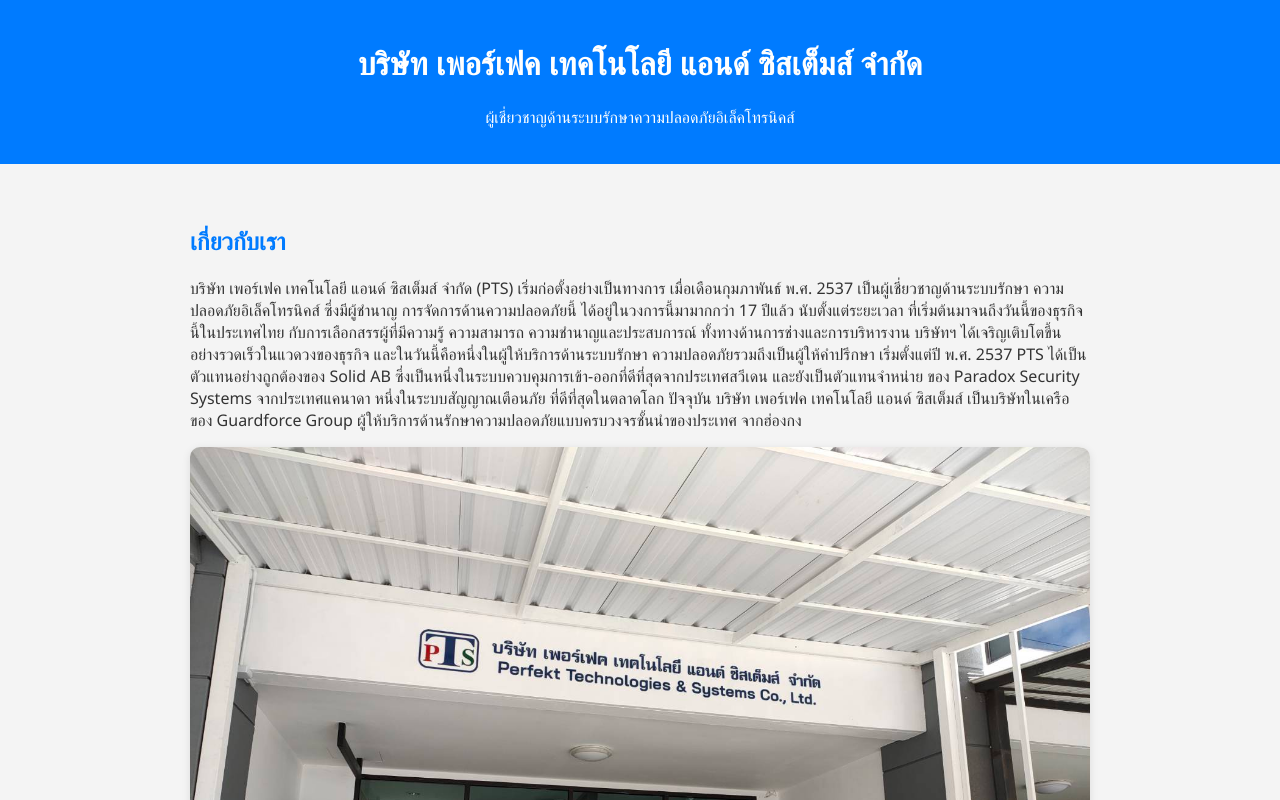
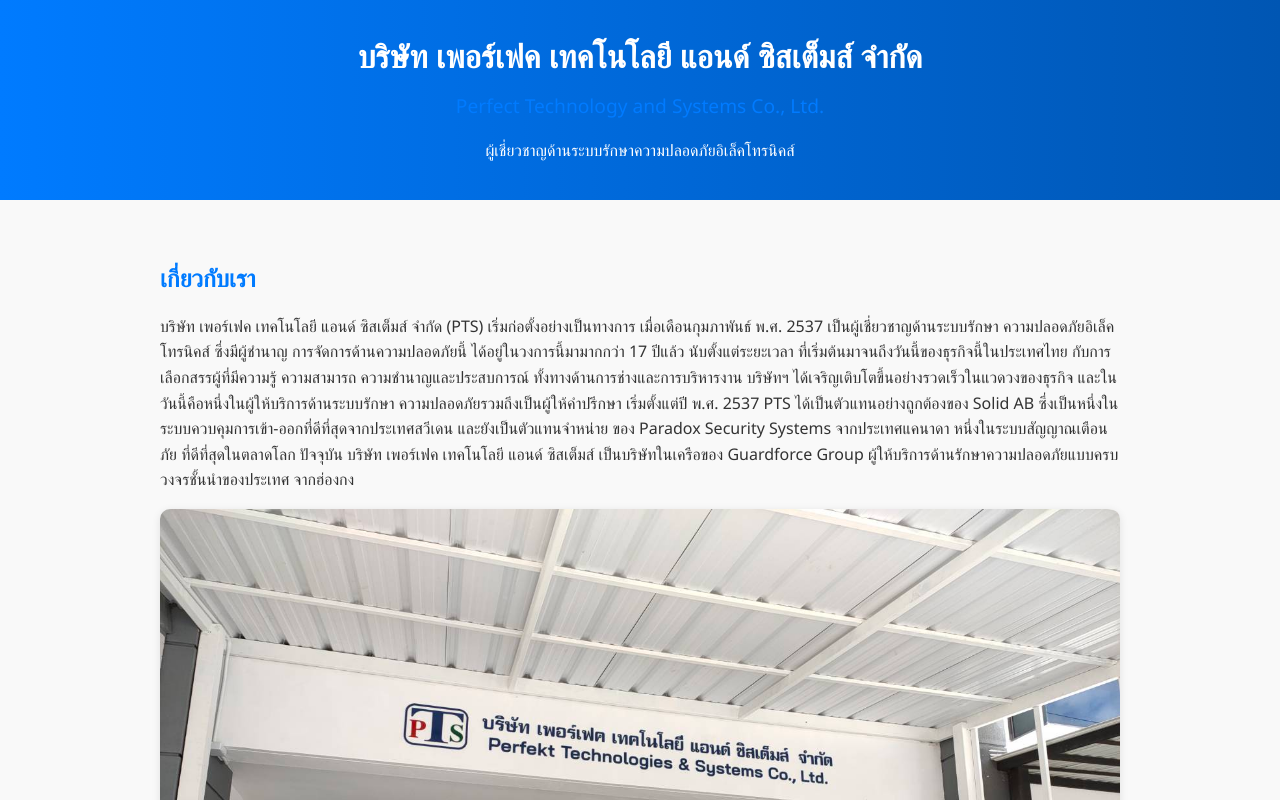
Before and after one commit to HR-GFTH/perfekt, a plain HTML site: page index.html in a window 1280 px wide. Shown: the top 800 px of the page. Drawn offline with Linux system fonts and the light colour scheme.

Commit message:
Update index.html

```diff
--- a/index.html
+++ b/index.html
@@ -9,25 +9,35 @@
       font-family: 'Segoe UI', sans-serif;
       margin: 0;
       padding: 0;
-      background-color: #f4f4f4;
+      background-color: #f9f9f9;
       color: #333;
+      line-height: 1.6;
     }
     header {
-      background-color: #007BFF;
+      background: linear-gradient(90deg, #007BFF, #0056b3);
       color: white;
-      padding: 20px 40px;
+      padding: 30px 40px 20px;
       text-align: center;
     }
+    header h1 {
+      margin: 0;
+    }
+    header h2 {
+      margin-top: 10px;
+      font-size: 1.2em;
+      font-weight: normal;
+    }
     .container {
-      padding: 40px;
-      max-width: 900px;
+      padding: 40px 20px;
+      max-width: 960px;
       margin: auto;
     }
-    .about, .products {
-      margin-bottom: 40px;
+    section {
+      margin-bottom: 50px;
     }
     h2 {
       color: #007BFF;
+      margin-bottom: 10px;
     }
     img {
       max-width: 100%;
@@ -38,8 +48,14 @@
     footer {
       text-align: center;
       padding: 20px;
-      background-color: #ddd;
+      background-color: #eee;
       font-size: 14px;
+    }
+    .contact, .map {
+      background-color: #ffffff;
+      padding: 20px;
+      border-radius: 10px;
+      box-shadow: 0 2px 6px rgba(0,0,0,0.05);
     }
   </style>
 </head>
@@ -47,6 +63,7 @@
 
   <header>
     <h1>บริษัท เพอร์เฟค เทคโนโลยี แอนด์ ซิสเต็มส์ จำกัด</h1>
+    <h2>Perfect Technology and Systems Co., Ltd.</h2>
     <p>ผู้เชี่ยวชาญด้านระบบรักษาความปลอดภัยอิเล็คโทรนิคส์</p>
   </header>
 
@@ -54,7 +71,7 @@
 
     <section class="about">
       <h2>เกี่ยวกับเรา</h2>
-      <p>บริษัท เพอร์เฟค เทคโนโลยี แอนด์ ซิสเต็มส์ จำกัด (PTS) เริ่มก่อตั้งอย่างเป็นทางการ เมื่อเดือนกุมภาพันธ์ พ.ศ. 2537 เป็นผู้เชี่ยวชาญด้านระบบรักษา ความปลอดภัยอิเล็คโทรนิคส์ ซึ่งมีผู้ชำนาญ การจัดการด้านความปลอดภัยนี้ ได้อยู่ในวงการนี้มามากกว่า 17 ปีแล้ว นับตั้งแต่ระยะเวลา ที่เริ่มต้นมาจนถึงวันนี้ของธุรกิจนี้ในประเทศไทย กับการเลือกสรรผู้ที่มีความรู้ ความสามารถ ความชำนาญและประสบการณ์ ทั้งทางด้านการช่างและการบริหารงาน บริษัทฯ ได้เจริญเติบโตขึ้นอย่างรวดเร็วในแวดวงของธุรกิจ และในวันนี้คือหนึ่งในผู้ให้บริการด้านระบบรักษา ความปลอดภัยรวมถึงเป็นผู้ให้คำปรึกษา เริ่มตั้งแต่ปี พ.ศ. 2537 PTS ได้เป็นตัวแทนอย่างถูกต้องของ Solid AB ซึ่งเป็นหนึ่งในระบบควบคุมการเข้า-ออกที่ดีที่สุดจากประเทศสวีเดน และยังเป็นตัวแทนจำหน่าย ของ Paradox Security Systems จากประเทศแคนาดา หนึ่งในระบบสัญญาณเตือนภัย ที่ดีที่สุดในตลาดโลก ปัจจุบัน บริษัท เพอร์เฟค เทคโนโลยี แอนด์ ซิสเต็มส์ เป็นบริษัทในเครือของ Guardforce Group ผู้ให้บริการด้านรักษาความปลอดภัยแบบครบวงจรชั้นนำของประเทศ จากฮ่องกง </p>
+      <p>บริษัท เพอร์เฟค เทคโนโลยี แอนด์ ซิสเต็มส์ จำกัด (PTS) เริ่มก่อตั้งอย่างเป็นทางการ เมื่อเดือนกุมภาพันธ์ พ.ศ. 2537 เป็นผู้เชี่ยวชาญด้านระบบรักษา ความปลอดภัยอิเล็คโทรนิคส์ ซึ่งมีผู้ชำนาญ การจัดการด้านความปลอดภัยนี้ ได้อยู่ในวงการนี้มามากกว่า 17 ปีแล้ว นับตั้งแต่ระยะเวลา ที่เริ่มต้นมาจนถึงวันนี้ของธุรกิจนี้ในประเทศไทย กับการเลือกสรรผู้ที่มีความรู้ ความสามารถ ความชำนาญและประสบการณ์ ทั้งทางด้านการช่างและการบริหารงาน บริษัทฯ ได้เจริญเติบโตขึ้นอย่างรวดเร็วในแวดวงของธุรกิจ และในวันนี้คือหนึ่งในผู้ให้บริการด้านระบบรักษา ความปลอดภัยรวมถึงเป็นผู้ให้คำปรึกษา เริ่มตั้งแต่ปี พ.ศ. 2537 PTS ได้เป็นตัวแทนอย่างถูกต้องของ Solid AB ซึ่งเป็นหนึ่งในระบบควบคุมการเข้า-ออกที่ดีที่สุดจากประเทศสวีเดน และยังเป็นตัวแทนจำหน่าย ของ Paradox Security Systems จากประเทศแคนาดา หนึ่งในระบบสัญญาณเตือนภัย ที่ดีที่สุดในตลาดโลก ปัจจุบัน บริษัท เพอร์เฟค เทคโนโลยี แอนด์ ซิสเต็มส์ เป็นบริษัทในเครือของ Guardforce Group ผู้ให้บริการด้านรักษาความปลอดภัยแบบครบวงจรชั้นนำของประเทศ จากฮ่องกง</p>
       <img src="Office PTS.jpg" alt="ภาพสำนักงาน">
     </section>
 
@@ -62,6 +79,18 @@
       <h2>ผลิตภัณฑ์ของเรา</h2>
       <p>เรานำเสนอผลิตภัณฑ์ที่ตอบโจทย์ความต้องการของลูกค้าในยุคดิจิทัล ไม่ว่าจะเป็นอุปกรณ์หรือระบบ</p>
       <img src="vkbhPW17Mg.jpg" alt="ผลิตภัณฑ์">
+    </section>
+
+    <section class="contact">
+      <h2>ข้อมูลติดต่อ</h2>
+      <p><strong>ที่อยู่:</strong> 1780 อาคารเตียวฮงบางนา บางนาใต้ เขตบางนา กรุงเทพมหานคร 10260</p>
+      <p><strong>โทร:</strong> 02-7467000 #416</p>
+      <p><strong>อีเมล:</strong> info@guardforce.co.th</p>
+    </section>
+
+    <section class="map">
+      <h2>แผนที่บริษัท</h2>
+      <iframe src="https://maps.app.goo.gl/nr2a78be5zKt9PGL7" width="100%" height="300" style="border:0; border-radius:10px; box-shadow: 0 2px 6px rgba(0,0,0,0.1);" allowfullscreen="" loading="lazy"></iframe>
     </section>
 
   </div>
```
